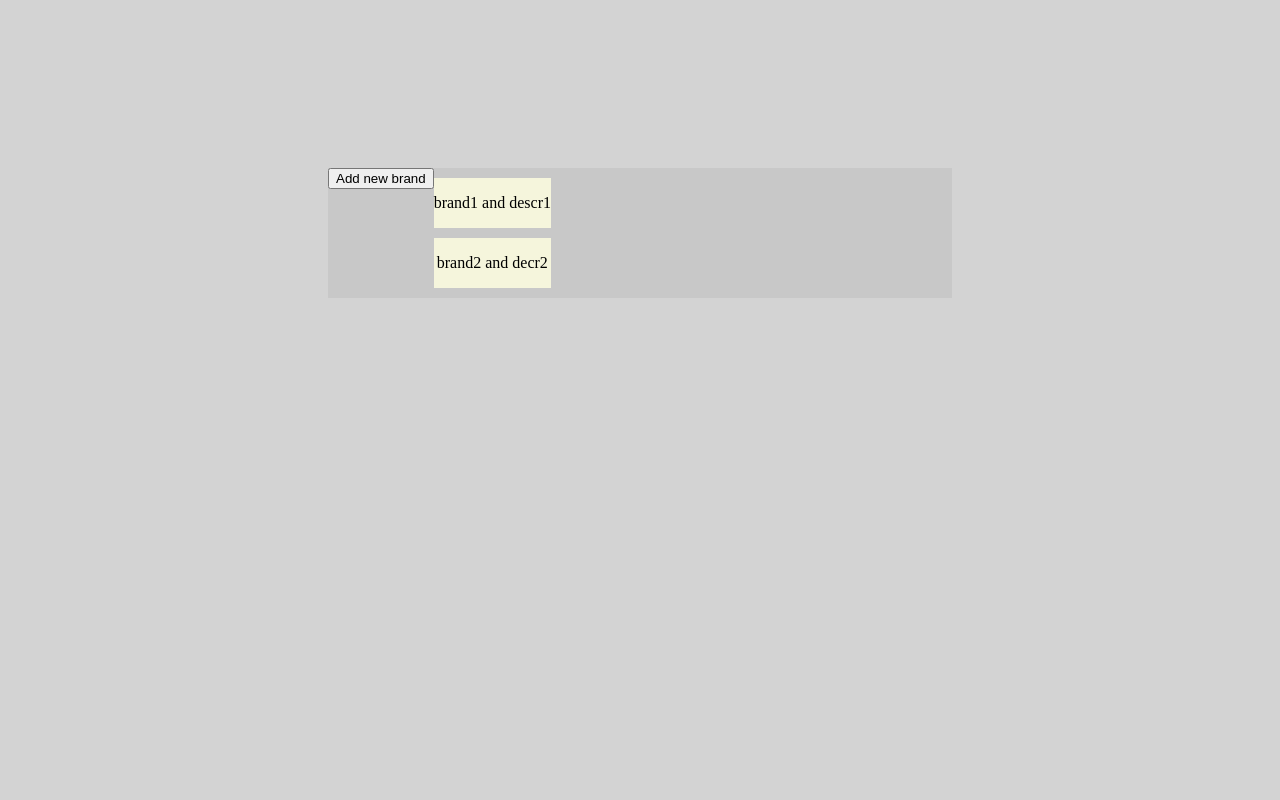
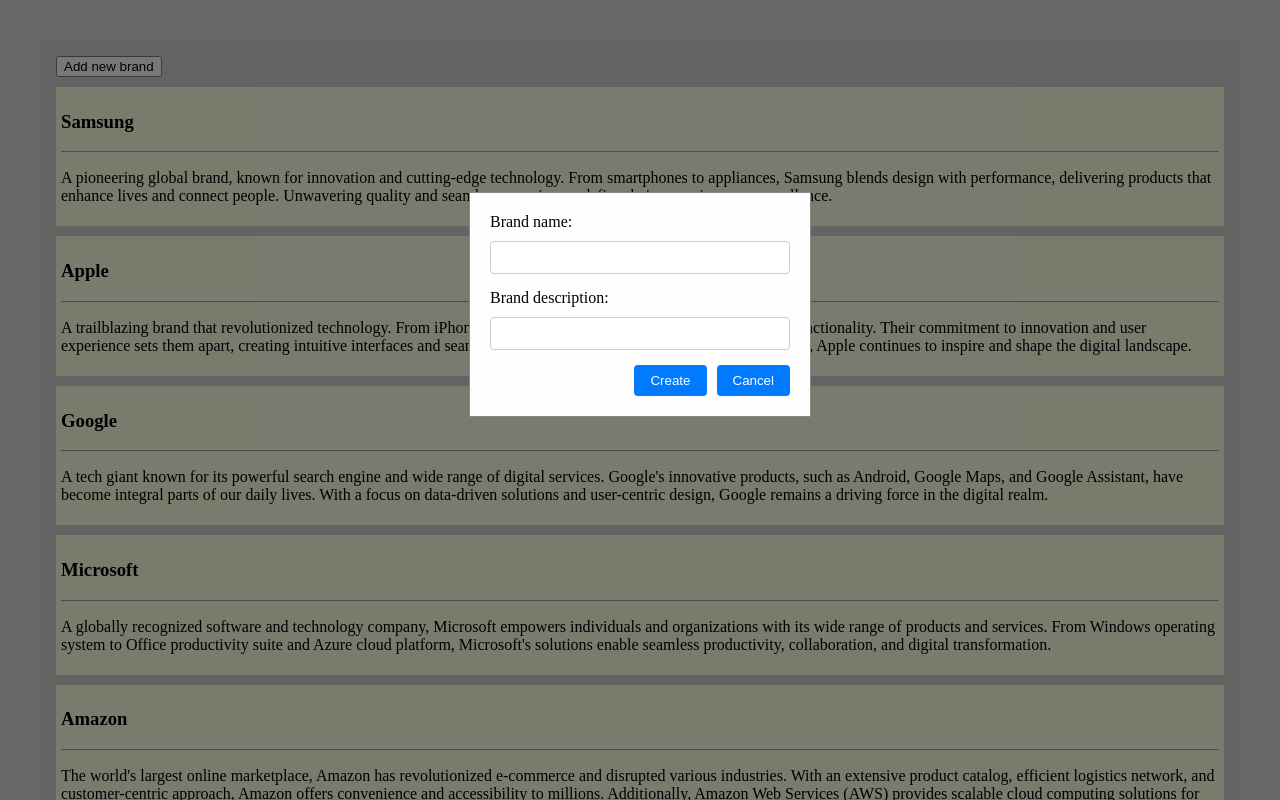
Before and after one commit to stefanROker/FirstReactAp, a React (Create React App) app: page / in a window 1280 px wide. Both pictures are taken after a click on the button "Add new brand". Shown: the top 800 px of the page. Built offline with nearby package versions, Linux system fonts and the light colour scheme.

Commit message:
Add new brand modal Add delete brand

```diff
--- a/src/App.js
+++ b/src/App.js
@@ -1,5 +1,5 @@
 import './App.css';
-import Brand from './component/brand/Brand';
+import Brand from './component/Brands/Brands';
 
 function App() {
   return (
--- /dev/null
+++ b/src/component/Brands/BrandItem.css
@@ -0,0 +1,12 @@
+.brand-item {
+    background-color: beige;
+    min-height: 50px;
+    margin-top: 10px;
+    padding: 5px 5px;
+    /* display: flex; */
+    /* justify-content: center; */
+}
+
+.brand-item:hover {
+    cursor: pointer;
+}
--- /dev/null
+++ b/src/component/Brands/BrandItem.js
@@ -0,0 +1,48 @@
+import { useState } from "react";
+import "./BrandItem.css";
+
+/**
+ * @callback deleteBrandCallback
+ * @param {string} name - The name of the deleted brand.
+ */
+
+/**
+ * @param {{name: string, onDeleteBrand: deleteBrandCallback}} props
+ */
+const BrandItemButtons = (props) => {
+  return (
+    <div>
+      <button>Edit</button>
+      <button onClick={() => props.onDeleteBrand(props.name)}>Delete</button>
+    </div>
+  );
+};
+
+/**
+ *
+ * @param {{brand: {name: string, description: string}, onDeleteBrand: deleteBrandCallback}} props
+ * @returns
+ */
+const BrandItem = (props) => {
+  const [showButtons, setShowButtons] = useState(false);
+
+  return (
+    <div
+      className="brand-item"
+      // Toggle showButtons
+      onClick={() => setShowButtons((prev) => !prev)}
+    >
+      <h3>{props.brand.name}</h3>
+      <hr />
+      <p>{props.brand.description || "No description provided"}</p>
+      {showButtons && (
+        <BrandItemButtons
+          name={props.brand.name}
+          onDeleteBrand={props.onDeleteBrand}
+        />
+      )}
+    </div>
+  );
+};
+
+export default BrandItem;
--- /dev/null
+++ b/src/component/Brands/Brands.css
@@ -0,0 +1,5 @@
+.brands {
+    background-color: rgb(200, 200, 200);
+    padding: 1rem 1rem;
+    /* display: flex; */
+}
--- /dev/null
+++ b/src/component/Brands/Brands.js
@@ -0,0 +1,78 @@
+import { useState } from "react";
+import BrandItem from "./BrandItem";
+import "./Brands.css";
+import NewBrandModal from "./NewBrandModal";
+
+const DUMMY_DATA = [
+  {
+    name: "Samsung",
+    description:
+      " A pioneering global brand, known for innovation and cutting-edge technology. From smartphones to appliances, Samsung blends design with performance, delivering products that enhance lives and connect people. Unwavering quality and seamless experiences define their commitment to excellence.",
+  },
+  {
+    name: "Apple",
+    description:
+      "A trailblazing brand that revolutionized technology. From iPhones to Macs, Apple products embody elegance and functionality. Their commitment to innovation and user experience sets them apart, creating intuitive interfaces and seamless integration. With a blend of style and substance, Apple continues to inspire and shape the digital landscape.",
+  },
+  {
+    name: "Google",
+    description:
+      "A tech giant known for its powerful search engine and wide range of digital services. Google's innovative products, such as Android, Google Maps, and Google Assistant, have become integral parts of our daily lives. With a focus on data-driven solutions and user-centric design, Google remains a driving force in the digital realm.",
+  },
+  {
+    name: "Microsoft",
+    description:
+      "A globally recognized software and technology company, Microsoft empowers individuals and organizations with its wide range of products and services. From Windows operating system to Office productivity suite and Azure cloud platform, Microsoft's solutions enable seamless productivity, collaboration, and digital transformation.",
+  },
+  {
+    name: "Amazon",
+    description:
+      "The world's largest online marketplace, Amazon has revolutionized e-commerce and disrupted various industries. With an extensive product catalog, efficient logistics network, and customer-centric approach, Amazon offers convenience and accessibility to millions. Additionally, Amazon Web Services (AWS) provides scalable cloud computing solutions for businesses of all sizes.",
+  },
+  {
+    name: "Tesla",
+    description:
+      "A groundbreaking electric vehicle manufacturer, Tesla is driving the transition to sustainable transportation. With their sleek designs, long-range capabilities, and advanced autopilot features, Tesla's electric cars have redefined the automotive industry. Tesla's commitment to renewable energy and energy storage solutions further solidifies their position as an industry leader.",
+  },
+];
+
+/**
+ *
+ * @param {Object} props
+ * @returns
+ */
+const Brand = (props) => {
+  const [brands, setBrands] = useState(DUMMY_DATA);
+  const [showNewBrandModal, setShowNewBrandModal] = useState(false);
+
+  const newBrandHandler = (brand) => {
+    setBrands((prevBrands) => [{ ...brand, id: Math.random() }, ...prevBrands]);
+  };
+
+  const deleteBrandHandler = (name) => {
+    setBrands((prevBrands) => prevBrands.filter((brand) => brand.name != name));
+  };
+
+  return (
+    <div className="brands">
+      {showNewBrandModal && (
+        <NewBrandModal
+          onNewBrand={newBrandHandler}
+          onCloseModal={() => setShowNewBrandModal(false)}
+        />
+      )}
+      <div>
+        <button onClick={() => setShowNewBrandModal(true)}>
+          Add new brand
+        </button>
+      </div>
+      <div>
+        {brands.map((brand) => (
+          <BrandItem key={brand.name} brand={brand} onDeleteBrand={deleteBrandHandler} />
+        ))}
+      </div>
+    </div>
+  );
+};
+
+export default Brand;
--- /dev/null
+++ b/src/component/Brands/NewBrandModal.css
@@ -0,0 +1,57 @@
+/* Modal container */
+.modal {
+    position: fixed;
+    z-index: 1;
+    left: 0;
+    top: 0;
+    width: 100%;
+    height: 100%;
+    overflow: auto;
+    background-color: rgba(0, 0, 0, 0.5);
+  }
+
+  /* Modal content */
+  .modal-content {
+    background-color: #fefefe;
+    margin: 15% auto;
+    padding: 20px;
+    border: 1px solid #888;
+    width: 300px;
+  }
+
+  /* Modal form label */
+  .modal-content label {
+    display: block;
+    margin-bottom: 10px;
+  }
+
+  /* Modal form input */
+  .modal-content input {
+    width: 100%;
+    padding: 8px;
+    margin-bottom: 15px;
+    border: 1px solid #ccc;
+    border-radius: 4px;
+    box-sizing: border-box;
+  }
+
+  /* Modal buttons */
+  .modal-buttons {
+    text-align: right;
+  }
+
+  /* Modal button styles */
+  .modal-buttons button {
+    margin-left: 10px;
+    padding: 8px 16px;
+    border: none;
+    border-radius: 4px;
+    background-color: #007bff;
+    color: #fff;
+    cursor: pointer;
+  }
+
+  /* Modal button hover effect */
+  .modal-buttons button:hover {
+    background-color: #0056b3;
+  }
--- /dev/null
+++ b/src/component/Brands/NewBrandModal.js
@@ -0,0 +1,71 @@
+import { useState } from "react";
+import "./NewBrandModal.css";
+
+/**
+ * Closes the add new brand modal.
+ * @callback closeModalCallback
+ * @returns {void}
+ */
+
+/**
+ * Callback to be used when a new brand is created.
+ * @callback newBrandCallback
+ * @param {{name: string, description: string}} newBrand
+ * @returns {void}
+ */
+
+/**
+ * @param {{onCloseModal: closeModalCallback, onNewBrand: newBrandCallback}} props
+ */
+const NewBrandModal = (props) => {
+  const [newName, setNewName] = useState("");
+  const [newDescription, setNewDescription] = useState("");
+
+  const closeModal = () => {
+    setNewName("");
+    setNewDescription("");
+    props.onCloseModal();
+  };
+
+  const submitHandler = (e) => {
+    e.preventDefault();
+    const newBrand = {
+      name: newName,
+      description: newDescription,
+    };
+    closeModal();
+    props.onNewBrand(newBrand);
+  };
+
+  return (
+    <div className="modal">
+      <div className="modal-content">
+        <form onSubmit={submitHandler}>
+          <label htmlFor="input1">Brand name:</label>
+          <input
+            type="text"
+            onChange={(e) => setNewName(e.target.value)}
+            value={newName}
+            required
+          />
+
+          <label htmlFor="input2">Brand description:</label>
+          <input
+            type="text"
+            onChange={(e) => setNewDescription(e.target.value)}
+            value={newDescription}
+          />
+
+          <div className="modal-buttons">
+            <button type="submit">Create</button>
+            <button type="button" onClick={() => closeModal()}>
+              Cancel
+            </button>
+          </div>
+        </form>
+      </div>
+    </div>
+  );
+};
+
+export default NewBrandModal;
--- a/src/component/brand/Brand.css
+++ /dev/null
@@ -1,13 +0,0 @@
-.brand {
-    background-color: rgb(200, 200, 200);
-    display: flex;
-}
-
-.brand__item {
-    background-color: beige;
-    min-height: 50px;
-    margin-top: 10px;
-    margin-bottom: 10px;
-    display: flex;
-    justify-content: center;
-}
--- a/src/component/brand/Brand.js
+++ /dev/null
@@ -1,48 +0,0 @@
-import "./Brand.css";
-
-const Brand = (props) => {
-  //   const addBrandButton = new Button();
-  const addBrandHandler = () => {
-    console.log("Ai luat mwia");
-  };
-  //   async function getBrands() {
-  //     const response = await fetch("http://localhost:3001/brands", {
-  //       mode: "no-cors",
-  //       method: "GET",
-  //       headers: { "Content-Type": "application/json" },
-  //     });
-  //     return await response.json();
-  //   }
-
-  //   console.log(getBrands());
-
-  const dummyData = [
-    {
-      name: "brand1",
-      description: "descr1",
-    },
-    {
-      name: "brand2",
-      description: "decr2",
-    },
-  ];
-
-  return (
-    <div className="brand">
-      <div>
-        <button onClick={addBrandHandler}>Add new brand</button>
-      </div>
-      <div>
-        {dummyData.map((brand) => (
-          <div className="brand__item">
-            <p>
-              {brand.name} and {brand.description}
-            </p>
-          </div>
-        ))}
-      </div>
-    </div>
-  );
-};
-
-export default Brand;
--- a/src/index.css
+++ b/src/index.css
@@ -1,4 +1,4 @@
 body {
   background-color: lightgray;
-  padding: 10rem 20rem;
+  padding: 2rem;
 }
```
Also changed, not shown: 1 other file (tests, documents, lock files or other folders).
